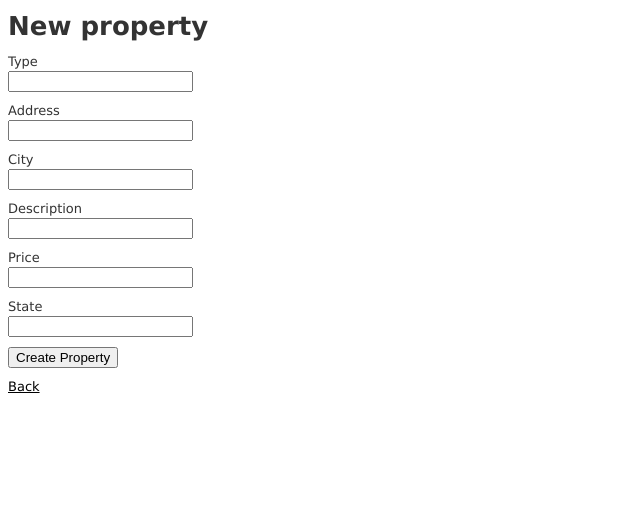
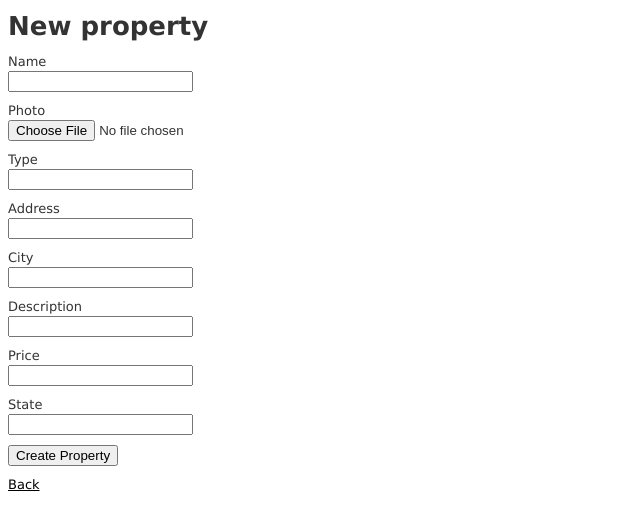
Before and after one commit to jportela/cmov2_server, a Rails app: page /properties/new in a window 1280 px wide. Shown: the top 530 px of the page, without its empty margins (0-640 px from the left). Run offline with Rails 7, Linux system fonts and the light colour scheme; style sheets or scripts are compiled from the project's sources; some libraries are stand-ins or nearby versions.

Commit message:
Added photos and title

```diff
--- a/app/models/property.rb
+++ b/app/models/property.rb
@@ -1,2 +1,3 @@
 class Property < ActiveRecord::Base
+  has_attached_file :photo, :styles => { :normal => "400x400" }
 end
--- a/app/views/properties/_form.html.erb
+++ b/app/views/properties/_form.html.erb
@@ -1,4 +1,4 @@
-<%= form_for(@property) do |f| %>
+<%= form_for @property, :html => { :multipart => true }  do |f| %>
   <% if @property.errors.any? %>
     <div id="error_explanation">
       <h2><%= pluralize(@property.errors.count, "error") %> prohibited this property from being saved:</h2>
@@ -11,6 +11,14 @@
     </div>
   <% end %>
 
+  <div class="field">
+    <%= f.label :name %><br />
+    <%= f.text_field :name %>
+  </div>
+  <div class="field">
+    <%= f.label :photo %><br />
+    <%= f.file_field :photo %>
+  </div>
   <div class="field">
     <%= f.label :type %><br />
     <%= f.text_field :type %>
--- a/app/views/properties/index.html.erb
+++ b/app/views/properties/index.html.erb
@@ -2,6 +2,8 @@
 
 <table>
   <tr>
+    <th>Name</th>
+    <th>Photo</th>
     <th>Type</th>
     <th>Address</th>
     <th>City</th>
@@ -15,6 +17,8 @@
 
 <% @properties.each do |property| %>
   <tr>
+    <td><%= property.name %></td>
+    <td><%= image_tag property.photo.url(:normal) %></td>
     <td><%= property.type %></td>
     <td><%= property.address %></td>
     <td><%= property.city %></td>
--- a/config/environments/development.rb
+++ b/config/environments/development.rb
@@ -27,4 +27,7 @@ Cmov2Server::Application.configure do
 
   # Expands the lines which load the assets
   config.assets.debug = true
+
+  Paperclip.options[:command_path] = "/usr/local/bin/"
+
 end
```
Also changed, not shown: app/views/properties/show.html.erb (+10 -0 lines), db/migrate/20111206234934_add_photo_to_property.rb (added, +15 -0 lines), db/migrate/20111207000607_add_name_to_property.rb (added, +9 -0 lines), Gemfile, Gemfile.lock, db/schema.rb (added), 2 other files.
